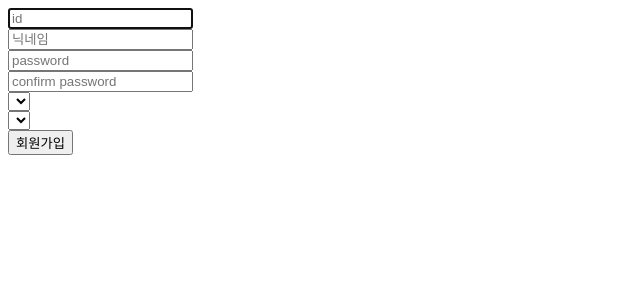
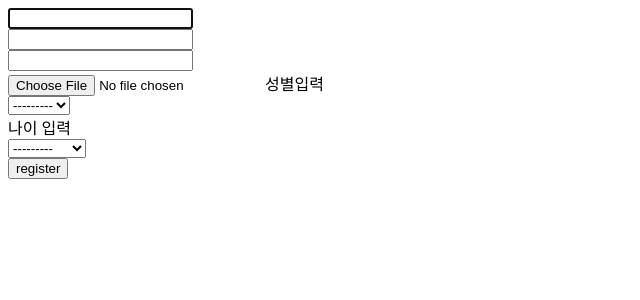
Before and after one commit to seochan99/likelion_Olympic, a Django app: page /account/register/ in a window 1280 px wide. Shown: the top 300 px of the page, without its empty margins (0-640 px from the left). Run offline with Django 3.2, Linux system fonts and the light colour scheme; lists and menus that the app fills with data are empty.

Commit message:
회원가입설정

```diff
--- a/floo/account/forms.py
+++ b/floo/account/forms.py
@@ -4,45 +4,27 @@ from django.forms import widgets
 from .models import CustomUser
 from django.core.exceptions import ValidationError
 from django.contrib.auth import get_user_model
+SEX_CHOICES = (('M', '남'), ('W', '여'))
 
-SEX_CHOICES=(('M','남'),('W','여'))
-AGE_CHOICES=(('5','10대 이하'),('10','10대'),('20','20대'),('30','30대'),('40','40대'),('50','50대 이상'))
+AGE_CHOICES = (('5', '10대 이하'), ('10', '10대'), ('20', '20대'),
+               ('30', '30대'), ('40', '40대'), ('50', '50대 이상'))
+
 
 class RegisterForm(UserCreationForm):
-    username = forms.CharField(widget = forms.TextInput(attrs={
-         "class":"input",
-         "type":"username",
-         "placeholder":"id",
-     }),label="ID", error_messages={'unique' : '입력하신 아이디를 사용하는 유저가 이미 존재합니다',
-                                            'max_length' : '아이디는 최대 150글자까지 작성할 수 있습니다'})
-
-    password1 = forms.CharField(widget = forms.TextInput(attrs={
-         "class":"input",
-         "type":"password",
-         "placeholder":"password",
-     }),label="password")
-
-    password2 = forms.CharField(widget = forms.TextInput(attrs={
-         "class":"input",
-         "type":"password",
-         "placeholder":"confirm password",
-     }),label="password")
-
-    nickname = forms.CharField(widget = forms.TextInput(attrs={
-         "class":"input",
-         "type":"nickname",
-         "placeholder":"닉네임",
-     }),label="enter nickname", error_messages={'unique' : '입력하신 닉네임을 사용하는 유저가 이미 존재합니다'},
-     required=True)
-
-    sex=forms.ChoiceField(widget=forms.Select(choices='SEX_CHOICES'),label="성별",initial='남')
-
-    age=forms.ChoiceField(widget=forms.Select(choices='AGE_CHOICES'),label="나이")
-
-    error_messages = {
-        'password_mismatch': '입력하신 두 비밀번호가 같지 않습니다',
-    }
-
     class Meta:
         model = CustomUser
-        fields = ['username','password1','password2','sex','age']
+        fields = ['username', 'password1', 'password2', 'profile','sex', 'age', ]
+
+
+widgets = {
+    'sex': forms.Select(
+        attrs={
+            'class': 'form-control',
+        }
+    ),
+    'age': forms.Select(
+        attrs={
+            'class': 'form-control',
+        }
+    ),
+}
--- a/floo/account/models.py
+++ b/floo/account/models.py
@@ -1,16 +1,26 @@
 from django.db import models
 from django.contrib.auth.models import AbstractUser
 
-RESULT_CHOICES={
-    ('yolo','YOLO족'),
-    ('fire','FIRE족'),
-    ('null','미선택')
-}
+# Create your models here.
 
-# Create your models here.
+
 class CustomUser(AbstractUser):
-    sex = models.CharField(max_length=3)
-    age = models.CharField(max_length=10)
-    nickname = models.CharField(max_length=15)
-    profile= models.ImageField(blank=True, null=True)
-    result=models.CharField(max_length=5, choices=RESULT_CHOICES,default='null')
+
+    RESULT_CHOICES = (
+        ('yolo', 'YOLO족'),
+        ('fire', 'FIRE족'),
+        ('null', '미선택'))
+
+    SEX_CHOICES = (('M', '남'), ('W', '여'))
+
+    AGE_CHOICES = (('5', '10대 이하'), ('10', '10대'), ('20', '20대'),
+                   ('30', '30대'), ('40', '40대'), ('50', '50대 이상'))
+
+    sex = models.CharField(
+        max_length=3, choices=SEX_CHOICES, help_text='성별을 선택하세요')
+    age = models.CharField(
+        max_length=10, choices=AGE_CHOICES, help_text="나이대를 선택하세요")
+    nickname = models.CharField(max_length=15, help_text='닉네임 입력하세요')
+    profile = models.ImageField(blank=True, null=True, help_text='이미지 입력하세요')
+    result = models.CharField(
+        max_length=5, choices=RESULT_CHOICES, default='null')
--- a/floo/account/templates/register.html
+++ b/floo/account/templates/register.html
@@ -1,8 +1,14 @@
+{% load static %}
 <!DOCTYPE html>
 <html lang="ko">
+
 <head>
     <meta charset="UTF-8">
 </head>
+
+
+
+
 <body>
     <div class="main-container">
         <form action="{% url 'account:register' %}" method="POST" enctype="multipart/form-data">
@@ -43,16 +49,24 @@
                 {% endif %}
             </div>
             <div class="error-field"></div>
+            {{form.profile}}
+
+            성별입력
+
             <div class="form-element">
                 {{form.sex}}
             </div>
-            <div class="form-element">
+
+
+            나이 입력
+            <div class="position_field">
                 {{form.age}}
+
             </div>
-            <input type="hidden" name="next" value="{{ request.GET.next }}"/>
-            <button type="submit" class="btn-signup">회원가입</button>
+            <input type="submit" class="btn-signup" value='register'>
             {{form.errors}}
         </form>
     </div>
 </body>
+
 </html>
--- a/floo/account/urls.py
+++ b/floo/account/urls.py
@@ -5,6 +5,6 @@ from .views import *
 app_name = 'account'
 
 urlpatterns=[
-    path('register/',register_view,name="register"),
+    path('register/', register_view, name="register"),
     path('login/',login_view,name="login"),
 ]
--- a/floo/account/views.py
+++ b/floo/account/views.py
@@ -1,20 +1,33 @@
-from django.shortcuts import render,redirect
-from django.contrib.auth import login,authenticate,logout
-from django.contrib.auth.forms import AuthenticationForm
+
 from django.contrib import messages
 from main import *
+from django.shortcuts import render, redirect
+from django.contrib.auth.forms import AuthenticationForm
+from django.contrib.auth import authenticate, login, logout
 from .forms import RegisterForm
+from .models import CustomUser
+
 
 # Create your views here.
 def register_view(request):
     if request.method == "POST":
         form = RegisterForm(request.POST)
+        if CustomUser.objects.filter(username=request.POST['username']).exists():
+            error = "이미 등록된 Username입니다"
+            return render(request, 'register.html', {'form': form, 'error': error})
+        if request.POST['password1'] != request.POST['password2']:
+            error = "비밀번호가 서로 다릅니다"
+            return render(request, 'register.html', {'form': form, 'error': error})
         if form.is_valid():
             user = form.save()
-            return redirect('register')
+            login(request, user)
+        return redirect("main")
+
     else:
+
         form = RegisterForm()
-    return render(request,'register.html',{'form':form})
+        return render(request, 'register.html', {'form': form})
+
 
 def login_view(request):
     '''
@@ -27,13 +40,15 @@ def login_view(request):
         if form.is_valid():
             username = form.cleaned_data.get("username")
             password = form.cleaned_data.get("password")
-            user = authenticate(request=request, username=username, password=password)
+            user = authenticate(
+                request=request, username=username, password=password)
             if user is not None:
                 login(request, user)
             return redirect('main')
         else:
-            messages.add_message(request, messages.ERROR, ' 가입하지 않은 계정이거나, 잘못된 비밀번호입니다')
+            messages.add_message(request, messages.ERROR,
+                                 ' 가입하지 않은 계정이거나, 잘못된 비밀번호입니다')
             return redirect('login')
     else:
         form = AuthenticationForm()
-    return render(request,"login.html", {"form":form})
+    return render(request, "login.html", {"form": form})
--- a/floo/community/views.py
+++ b/floo/community/views.py
@@ -48,7 +48,7 @@ def mypage(request):
 
     bills = Bill.objects.filter(author=request.user)
 
-    return render(request,"mypage.hmtl",{'bills':bills})
+    return render(request,"mypage.html",{'bills':bills})
 
 
 def comment_to_bill(request, bill_id):
--- a/floo/floo/templates/shared/navbar.html
+++ b/floo/floo/templates/shared/navbar.html
@@ -7,7 +7,7 @@
                     <li><a href="{% url 'mbti:test_main' %}">MBTI 테스트</a></li>
                     <li><a href="{% url 'community:debate_main' %}">토론</a></li>
                     {%if user.is_authenticated%}
-                    <li class="nav-item"><a href="{% url 'community:mypage' request.user.id %}" class="nav-link">마이페이지</a></li>
+                    <li class="nav-item"><a href="{% url 'community:mypage'%}" class="nav-link">마이페이지</a></li>
                     <!-- <li class="nav-item"><a href="{%url 'account:login'%}" class="nav-link">로그아웃</a></li> -->
                     {% else %}
                     <li class="nav-item cta"><a href="{%url 'account:login'%}" class="nav-link">로그인</a></li>
```
Also changed, not shown: floo/account/migrations/0007_merge_20210925_1155.py (added), floo/account/migrations/0008_alter_customuser_result.py (added), floo/account/migrations/0009_alter_customuser_result.py (added), floo/account/migrations/0010_alter_customuser_result.py (added), floo/account/migrations/0011_alter_customuser_result.py (added), floo/account/migrations/0012_alter_customuser_result.py (added), floo/account/migrations/0013_auto_20210925_1254.py (added). Lines whose indentation alone changed are shown as unchanged.
